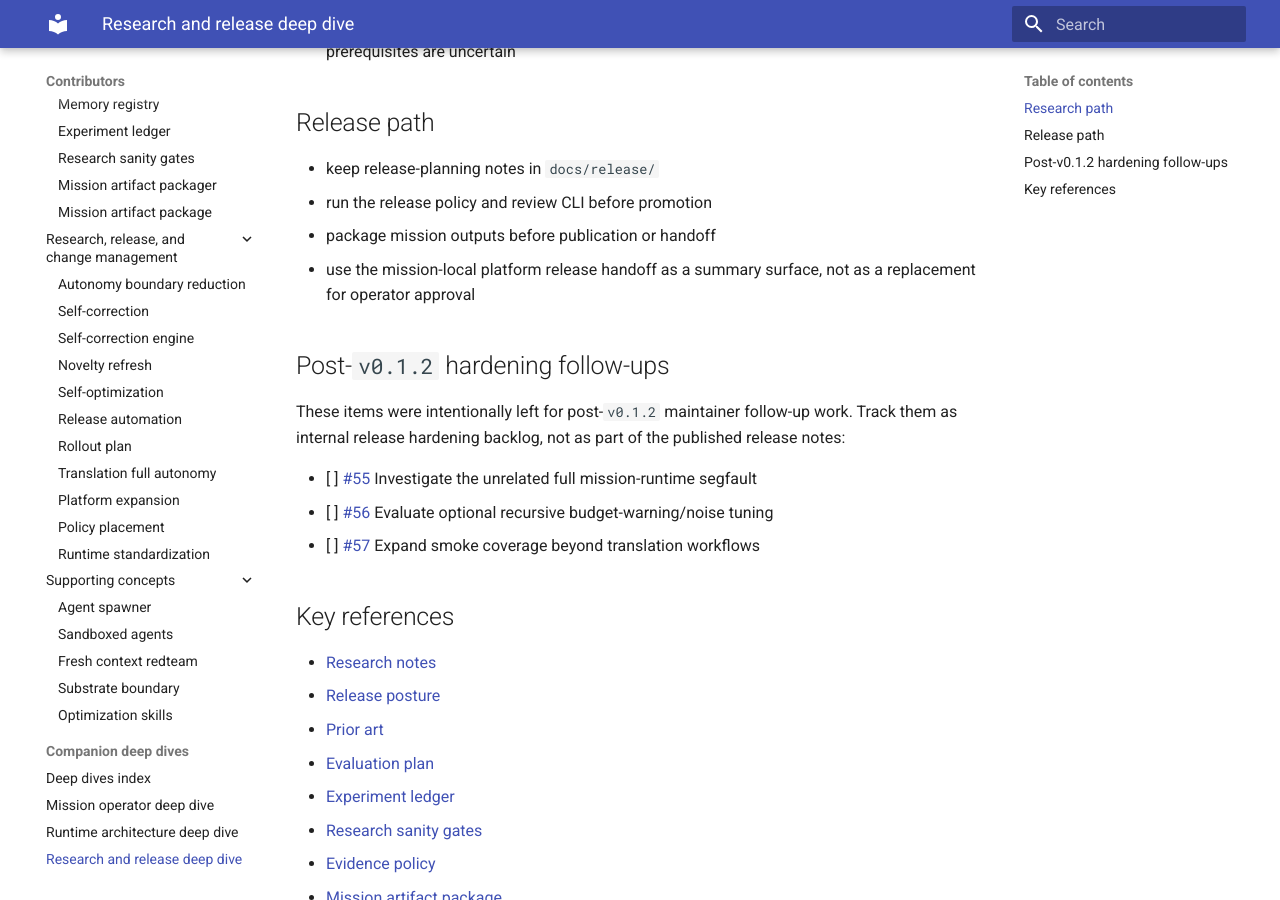
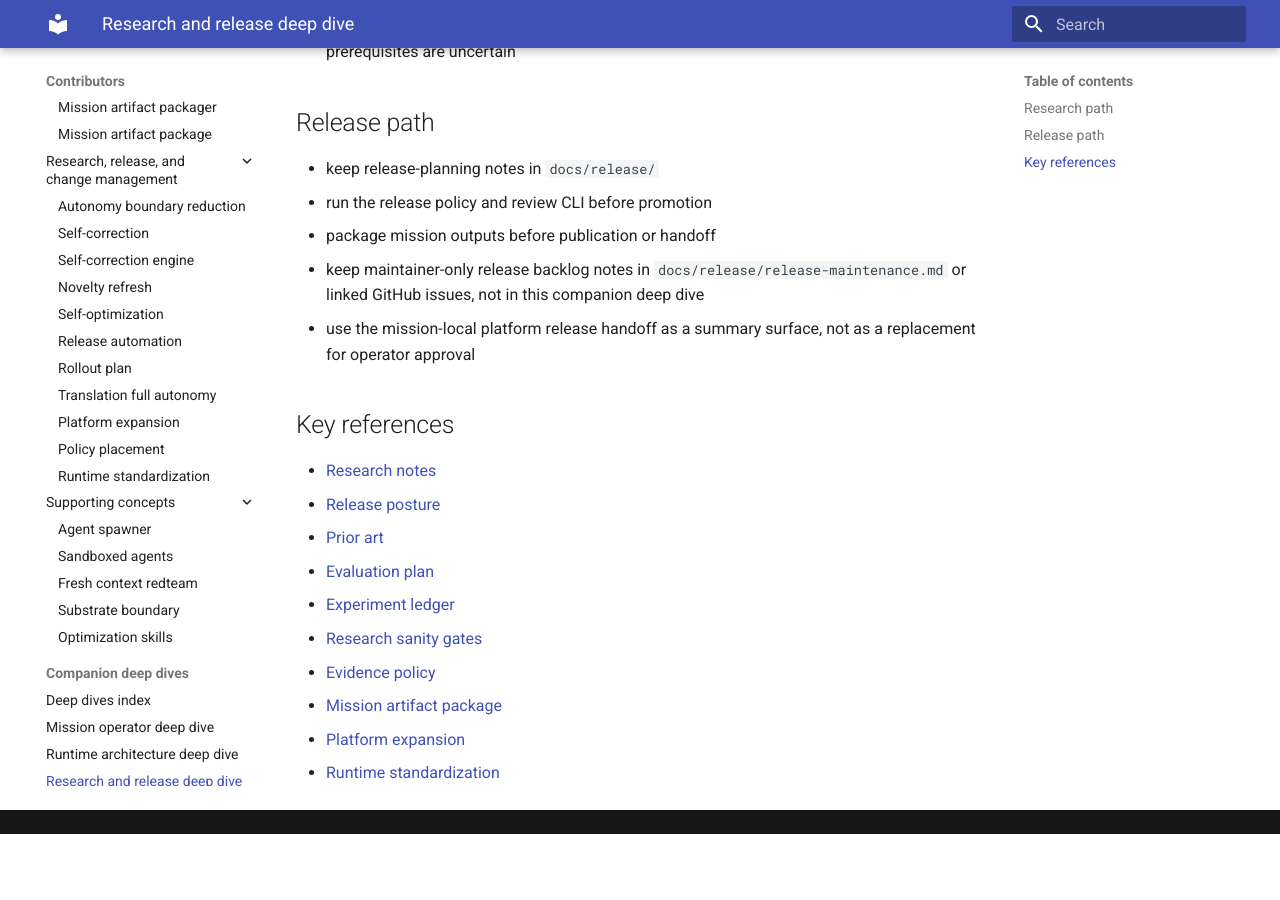
Before and after one commit to MoyYuan/DeepLoop, an MkDocs documentation site: the page built from docs/wiki/research-and-release.md, in a window 1280 px wide and 900 px high, scrolled down 516 px. Built offline with MkDocs 1.6.1 and Material for MkDocs 9.7.7, drawn with Linux system fonts in a browser that asks for light colours; after the commit the page ends 1350 px from its top, so only the background shows below that.

Commit message:
docs: move hardening backlog to release maintenance
Co-authored-by: Copilot <223556219+Copilot@users.noreply.github.com>

```diff
--- a/docs/wiki/research-and-release.md
+++ b/docs/wiki/research-and-release.md
@@ -19,21 +19,11 @@ the durable-artifact and policy-oriented view that connects those surfaces.
 - keep release-planning notes in `docs/release/`
 - run the release policy and review CLI before promotion
 - package mission outputs before publication or handoff
+- keep maintainer-only release backlog notes in
+  `docs/release/release-maintenance.md` or linked GitHub issues, not in this
+  companion deep dive
 - use the mission-local platform release handoff as a summary surface, not as a
   replacement for operator approval
-
-## Post-`v0.1.2` hardening follow-ups
-
-These items were intentionally left for post-`v0.1.2` maintainer follow-up work.
-Track them as internal release hardening backlog, not as part of the published
-release notes:
-
-- [ ] [#55](https://github.com/tnetal/DeepLoop/issues/55) Investigate the
-  unrelated full mission-runtime segfault
-- [ ] [#56](https://github.com/tnetal/DeepLoop/issues/56) Evaluate optional
-  recursive budget-warning/noise tuning
-- [ ] [#57](https://github.com/tnetal/DeepLoop/issues/57) Expand smoke coverage
-  beyond translation workflows
 
 ## Key references
 
```
Also changed, not shown: docs/release/release-maintenance.md (+14 -0 lines).
